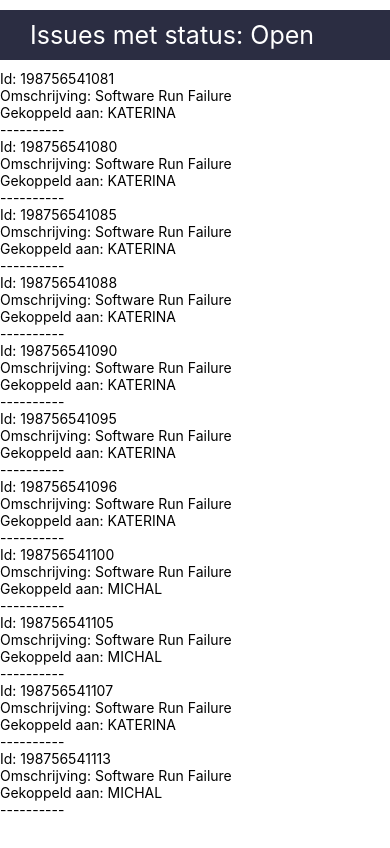
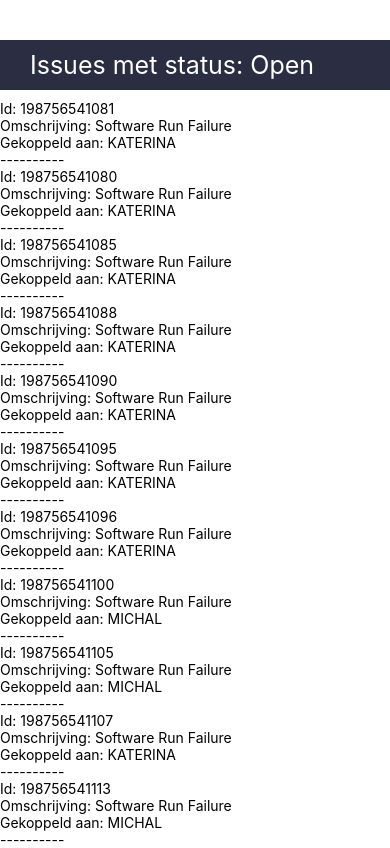
Before and after one commit to vives-reactnative/list-of-issues-oplossing, a React Native app: screen / in a window 390 px wide. Built offline with nearby package versions, Linux system fonts and the light colour scheme.

Commit message:
props api + flatlist

```diff
--- a/App.js
+++ b/App.js
@@ -5,7 +5,7 @@ import List from './src/components/List';
 export default function App() {
   return (
     <View style={styles.container}>
-      <List />
+      <List status="Open" />
     </View>
   );
 }
@@ -14,6 +14,7 @@ const styles = StyleSheet.create({
   container: {
     flex: 1,
     backgroundColor: '#fff',
-    alignItems: 'stretch'
+    alignItems: 'stretch',
+    marginTop: 30
   }
 });
--- a/src/components/List.js
+++ b/src/components/List.js
@@ -1,6 +1,6 @@
 import React from 'react';
 import PropTypes from 'prop-types';
-import { Text, View } from 'react-native';
+import { Text, View, FlatList } from 'react-native';
 import { issues } from '../../issues';
 import Title from '../components/Title';
 
@@ -8,22 +8,23 @@ const extractId = id => `${id.substr(3)}`;
 
 const toUpper = text => text.substr(0, text.indexOf(' ')).toUpperCase();
 
+const renderItem = ({ item }) => (
+  <View>
+    <Text>Id: {extractId(item.id)}</Text>
+    <Text>Omschrijving: {item.description}</Text>
+    <Text>Gekoppeld aan: {toUpper(item.assigned)}</Text>
+    <Text>----------</Text>
+  </View>
+);
+
 const List = ({ status }) => (
   <View>
     <Title>Issues met status: {status}</Title>
-    {issues.map(e => {
-      if (e.status === status) {
-        return (
-          <View>
-            <Text>Id: {extractId(e.id)}</Text>
-            <Text>Omschrijving: {e.description}</Text>
-            <Text>Gekoppeld aan: {toUpper(e.assigned)}</Text>
-            <Text>----------</Text>
-          </View>
-        );
-      }
-      return null;
-    })}
+    <FlatList
+      data={issues.filter(e => e.status === status)}
+      renderItem={renderItem}
+      keyExtractor={item => item.id}
+    />
   </View>
 );
 
```
